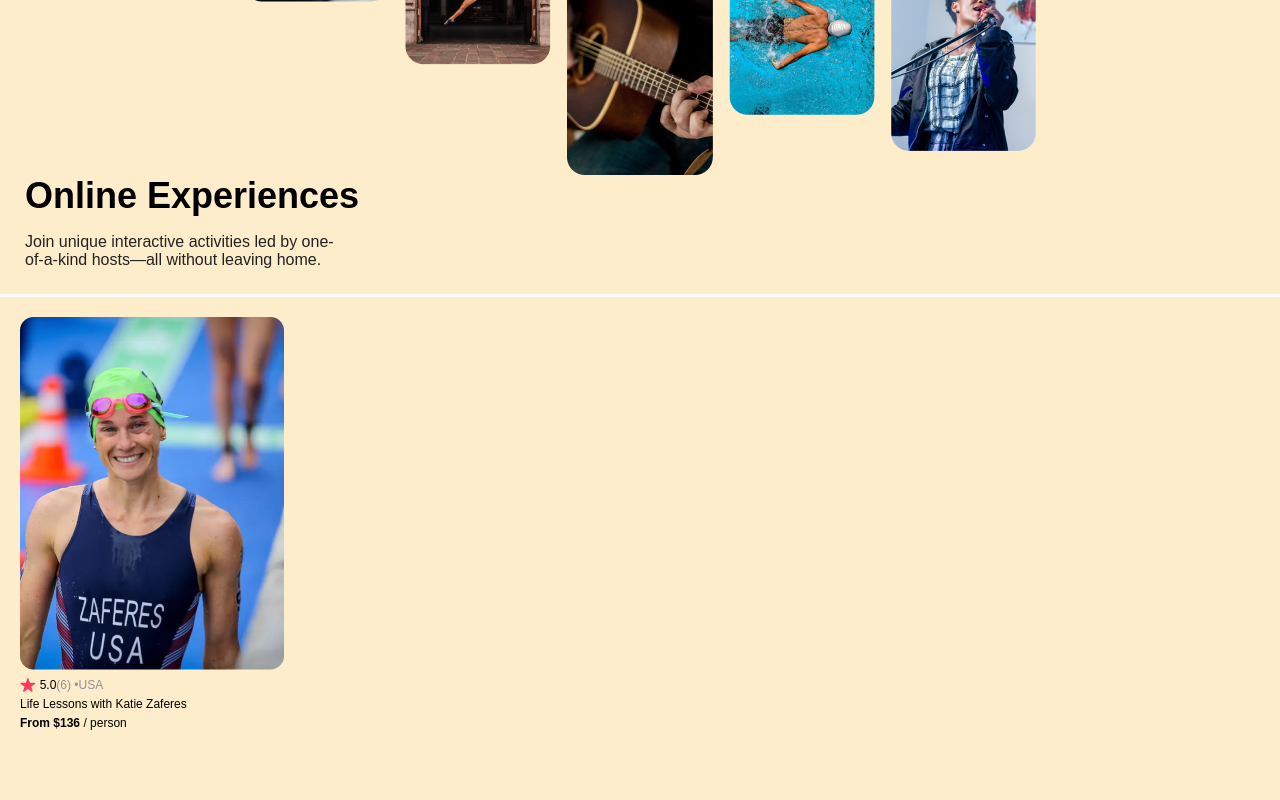
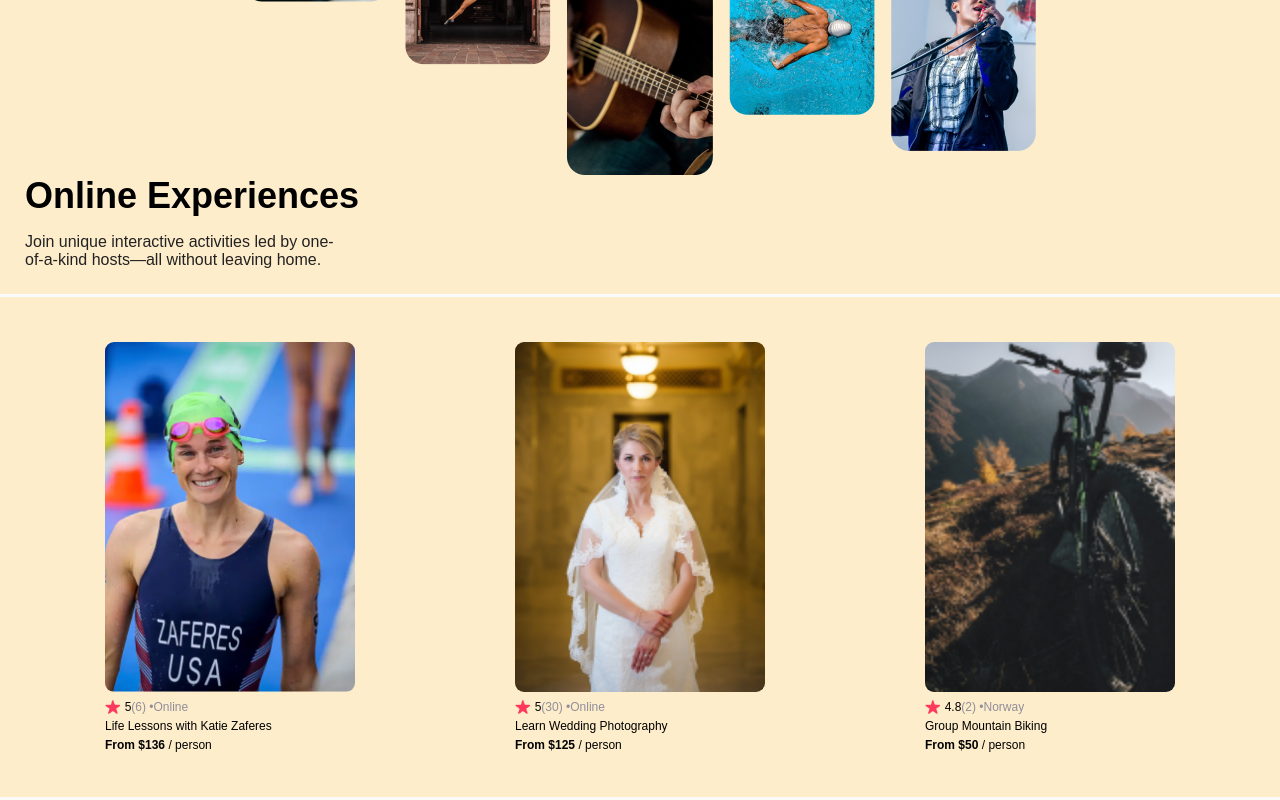
Before and after one commit to Katiasun/Build-an-AirBnb-Experiences-Clone, a React (Create React App) app: page / in a window 1280 px wide. Shown: the part 384-1184 px from the top of the page. Before the commit the page ends 1134 px from the top, so only its background shows below. Built offline with nearby package versions, Linux system fonts and the light colour scheme.

Commit message:
add imgs

```diff
--- a/src/App.js
+++ b/src/App.js
@@ -4,20 +4,28 @@ import Navbar from './components/Navbar';
 import Hero from './components/Hero';
 import Card from "./components/Card";
 import "./style.css";
-import swimmer from "./imgs/swimmer.png";
+import arrPageInfo from "./data";
 
 
 function App() {
+
+  const cards = arrPageInfo.map(item => {
+    return <Card key={item.id} img={item.coverImg}
+            rating={item.stats.rating}
+            reviewCount={item.stats.reviewCount}
+            country={item.location}
+            title={item.title}
+            prise={item.price}/>
+  });
+
   return (
     <>
       <Navbar/>
       <Hero/>
-      <Card img={swimmer}
-            rating="5.0"
-            reviewCount={6}
-            country="USA"
-            title="Life Lessons with Katie Zaferes"
-            prise={136}/>
+      <section className='cards-list'>
+        {cards}
+      </section>
+
     </>
   );
 }
--- a/src/components/Card.js
+++ b/src/components/Card.js
@@ -1,12 +1,11 @@
 import React from "react";
 import "../style.css";
-// import swimmer from "../imgs/swimmer.png";
 import star from "../imgs/Star.png"
 
 
 export default function Card(props) {
     return (
-        <div className="cards">
+            <div className="card">
                 <img src={props.img} alt = "pic" className="card-image"/>
                 <div className="card-stats">
                 <img src = {star} alt = "star" className="card-star"/>
--- a/src/data.js
+++ b/src/data.js
@@ -1,10 +1,14 @@
+ import swimmer from "./imgs/swimmer.png";
+ import weddingPhotography from "./imgs/wedding-photography.png";
+import mountainBike from "./imgs/mountain-bike.png";
+
  const arrpageInfo = [
     {
         id: 1,
         title: "Life Lessons with Katie Zaferes",
         description: "I will share with you what I call \"Positively Impactful Moments of Disappointment.\" Throughout my career, many of my highest moments only came after setbacks and losses. But learning from those difficult moments is what gave me the ability to rise above them and reach my goals.",
         price: 136,
-        coverImg: "katie-zaferes.png",
+        coverImg: swimmer,
         stats: {
             rating: 5.0,
             reviewCount: 6
@@ -17,7 +21,7 @@
         title: "Learn Wedding Photography",
         description: "Interested in becoming a wedding photographer? For beginner and experienced photographers alike, join us in learning techniques required to leave the happy couple with memories that'll last a lifetime.",
         price: 125,
-        coverImg: "wedding-photography.png",
+        coverImg: weddingPhotography,
         stats: {
             rating: 5.0,
             reviewCount: 30
@@ -30,7 +34,7 @@
         title: "Group Mountain Biking",
         description: "Experience the beautiful Norwegian landscape and meet new friends all while conquering rugged terrain on your mountain bike. (Bike provided!)",
         price: 50,
-        coverImg: "mountain-bike.png",
+        coverImg: mountainBike,
         stats: {
             rating: 4.8,
             reviewCount: 2
--- a/src/style.css
+++ b/src/style.css
@@ -52,7 +52,14 @@ section {
 }
 
 /* CARD */
-.cards {
+.cards-list {
+    display: flex;
+    flex-wrap: wrap;
+    flex-direction: row;
+    align-items: center;
+    justify-content: space-around;
+}
+.card {
     /* width: 175px; */
     font-size: 12px;
     padding: 20px;
@@ -60,6 +67,9 @@ section {
 .card-image {
     border-radius: 9px;
     margin-bottom: 5px;
+    object-fit: cover;
+    width: 250px;
+    height: 350px;
 }
 .card-stats {
     display: flex;
@@ -70,6 +80,6 @@ section {
     height: 14px;
     margin-right: 5px;
 }
-.cards p {
+.card p {
     margin-top: 5px;
 }
```
Lines whose indentation alone changed are shown as unchanged.
